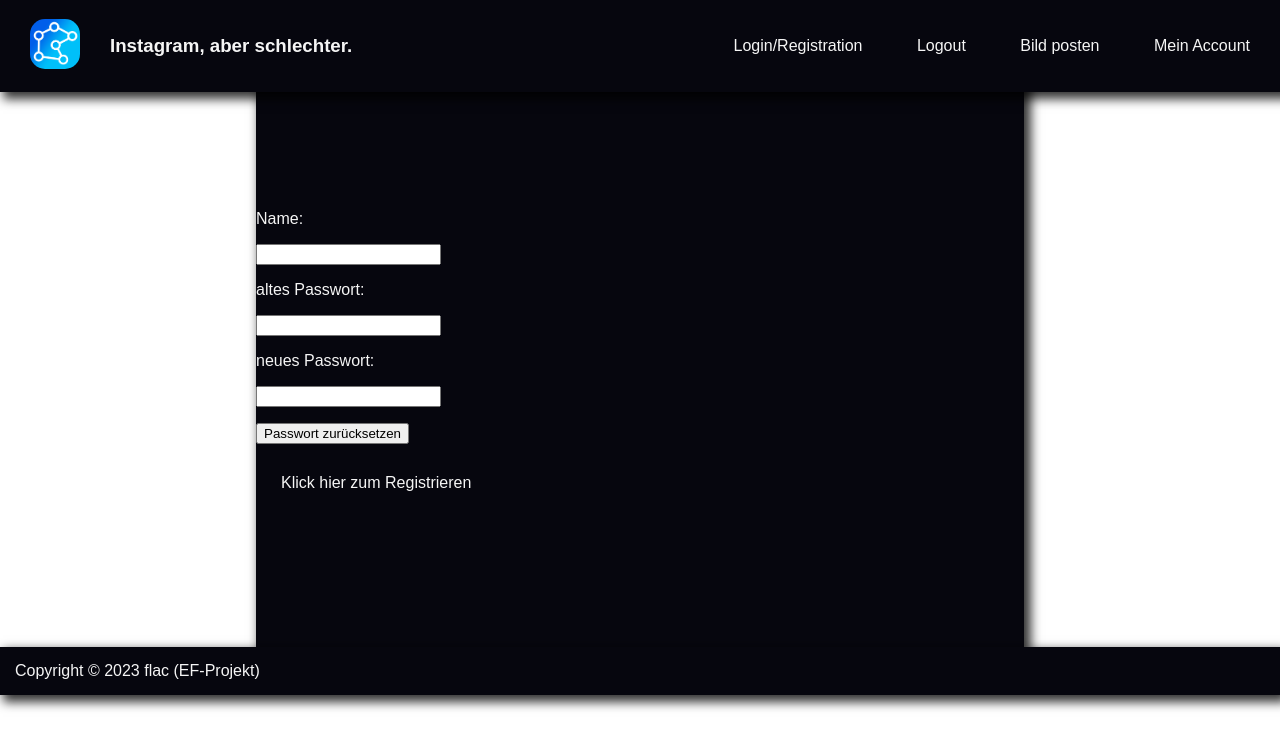
After one commit to Chungster532/EFProjekt_flac23, a Flask app: page /resetpw/ in a window 1280 px wide. The commit adds this page. Shown: the top 749 px of the page. Run offline with Flask 3, Linux system fonts and the light colour scheme.

Commit message:
progress on resetpw page

```diff
--- a/frontend/main.py
+++ b/frontend/main.py
@@ -6,7 +6,7 @@ def generate_feed(response):
     html_content = "<html><head><title>Post List</title></head><body>"
     for post in (response):
         html_content += f"""<div style='background-color: #06060e; padding: 10px; margin-bottom: 10px; width: 60%; margin-left: auto; margin-right: auto; border-radius: 15px;'>
-<div style='max-width: 400px; margin: 0 auto;'>
+<div style='max-width: 800px; margin: 0 auto;'>
 <img src='{post['image']}' alt='Post Image' style='max-width: 100%;'><br>
 <h2>{post['title']}</h2>
 <p>{post['description']}</p>
@@ -75,6 +75,10 @@ def registration():
 def createPost():
     return render_template("createpost.html")
 
+@app.route("/resetpw/")
+def resetpw():
+    return render_template("resetpw.html")
+
 if __name__ == "__main__":
     app.register_blueprint(api)
     app.run(port=5000, host='0.0.0.0')
--- a/frontend/templates/login.html
+++ b/frontend/templates/login.html
@@ -32,6 +32,7 @@
 					<p><input type="submit" value="anmelden"/></p>
 				</form>
                 <a href="/registration/">Klick hier zum Registrieren</a>
+                <a href="/resetpw/">Passwort ändern</a>
 			</div>
         </div>
     </div>
--- /dev/null
+++ b/frontend/templates/resetpw.html
@@ -0,0 +1,45 @@
+<!DOCTYPE html>
+<html lang="en">
+<head>
+    <meta charset="UTF-8">
+    <meta name="viewport" content="width=device-width, initial-scale=1.0">
+    <link rel="stylesheet" type="text/css" href="{{ url_for('static',filename='styles/styles_login.css') }}"/>
+    <title>Login</title>
+</head>
+<body>
+    <div class="header">
+        <div class="website-title">
+            <a href="/"><img src="../static\styles\ias-icon.jpg" width="50"></a>
+        <h3>Instagram, aber schlechter.</h3>
+        </div>
+        <div class="header-right">
+            <a href="/login/">Login/Registration</a>
+            <a href="/logout/">Logout</a>
+            <a href="/createpost/">Bild posten</a>
+            <a href="/account/">Mein Account</a>
+        </div>
+    </div>
+    {% block content %}
+    <div class="container">
+        <div class="ignore">you shouldn't see me</div>
+        <div class="content">
+            <div class="resetpw">
+				<form action="/api/changepassword" method="post">
+					<p>Name:</p>
+					<p><input type="text" name="username" /></p>
+					<p>altes Passwort:</p>
+					<p><input type="text" name="password" /></p>
+                    <p>neues Passwort:</p>
+					<p><input type="text" name="newpassword" /></p>
+					<p><input type="submit" value="Passwort zurücksetzen"/></p>
+				</form>
+                <a href="/registration/">Klick hier zum Registrieren</a>
+			</div>
+        </div>
+    </div>
+{% endblock %}
+    <div class="footer">
+        Copyright &copy; 2023 flac (EF-Projekt)
+    </div>
+</body>
+</html>
```
